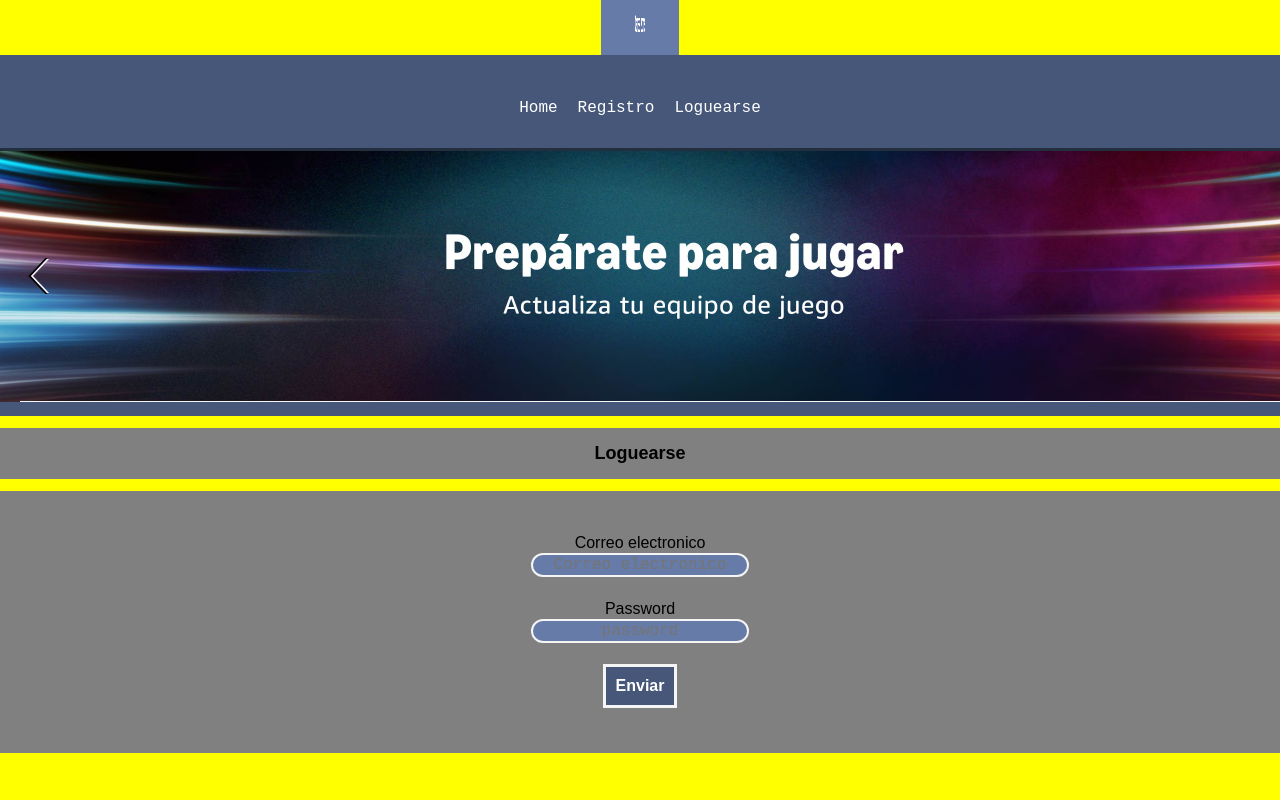
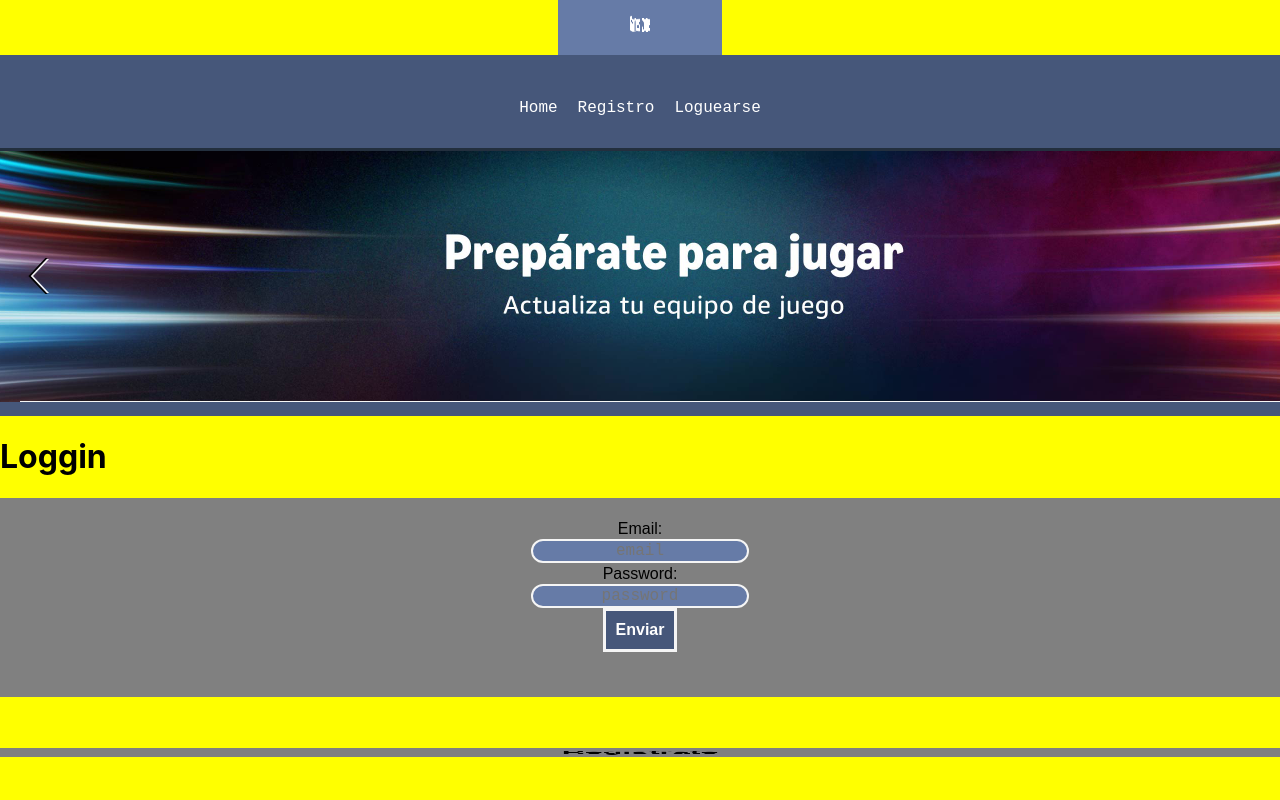
Before and after one commit to EzeMoreira/my-app, a React (Create React App) app: page / in a window 1280 px wide. Shown: the top 800 px of the page. Built offline with nearby package versions, Linux system fonts and the light colour scheme.

Commit message:
ultimos cambios realizados a la app

```diff
--- a/src/components/BarraNav.jsx
+++ b/src/components/BarraNav.jsx
@@ -1,19 +1,19 @@
-import React from "react";
-import './BarraNav.css';
+// import React from "react";
+// import './BarraNav.css';
 
-function BarraNav(){
+// function BarraNav(){
 
-    return(
-        <div>
-            <nav>
-                <ul>
-                    <li><a href="#">Inicio</a></li>
-                    <li><a href="/register">Registro</a></li>
-                    <li><a href="/login">Login</a></li>
-                </ul>
-            </nav>
-        </div>
-    );
-}
+//     return(
+//         <div>
+//             <nav>
+//                 <ul>
+//                     <li><a href="#">Inicio</a></li>
+//                     <li><a href="/register">Registro</a></li>
+//                     <li><a href="/login">Login</a></li>
+//                 </ul>
+//             </nav>
+//         </div>
+//     );
+// }
 
-export default BarraNav;
+// export default BarraNav;
--- a/src/paginas/Loguearse.jsx
+++ b/src/paginas/Loguearse.jsx
@@ -3,24 +3,40 @@ import React from "react";
 function Loguearse() {
 
     return(
-        <>
-        <h1 class="login">Loguearse</h1>
-        <div>
+
+        <div className="registro">
+            <h1>Loggin</h1>
             <form action="#" method="GET">
-                <label> <br/>
-                    Correo electronico <br/>
-                    <input type="email" name="email" placeholder="Correo electronico" required/>
-                </label> <br/>
-                <label> <br/>
-                    Password
-                    </label> <br/>
+                    <label>
+                        Email:
+                    </label><br />
+                    <input type="email" name="email" required placeholder="email"/><br />
+                    <label>
+                        Password:
+                    </label><br />
                     <input type="password" name="password" placeholder="password" required />
-                    <br/>  <br/>
-                    <button id="botonComprar" type="submit">Enviar</button>
-            </form>
+                    <br />
+                    <button type="submit" id="botonComprar" >Enviar</button><br />
+                </form>
         </div>
-        </>
     );
 }
 
 export default Loguearse;
+
+
+ // <h1 class="login">Loguearse</h1>
+        // <div>
+        //     <form action="#" method="GET">
+        //         <label> <br/>
+        //             Correo electronico <br/>
+        //             <input type="email" name="email" placeholder="Correo electronico" required/>
+        //         </label> <br/>
+        //         <label> <br/>
+        //             Password
+        //             </label> <br/>
+        //             <input type="password" name="password" placeholder="password" required />
+        //             <br/>  <br/>
+        //             <button id="botonComprar" type="submit">Enviar</button>
+        //     </form>
+        // </div>
--- a/src/paginas/Registro.jsx
+++ b/src/paginas/Registro.jsx
@@ -4,9 +4,9 @@ function Registro(){
 
     return(
         <>
-            <h1 class="formulario">Registrate para novedades</h1>
-        <div>
-        <form action="#" method="GET">
+            <h1 class="formulario">Registrate</h1>
+            <div className="registro">
+                <form action="#" method="GET">
                 <label>
                     Nombre completo: <br/>
                     <input type="text" name="name" placeholder="Nombre Completo"required/>
--- a/src/paginas/home.jsx
+++ b/src/paginas/home.jsx
@@ -1,11 +1,10 @@
 import React from "react";
-import BarraNav from "../components/BarraNav";
 import Productos from "../components/Productos";
 
 function Home() {
     return(
         <div>
-            <BarraNav/>
+            <h1>Productos</h1>
             <Productos/>
         </div>
     );
--- a/src/servicios/ProductoServicio.jsx
+++ b/src/servicios/ProductoServicio.jsx
@@ -1,8 +1,3 @@
-import React from "react";
-
-export function getAllProductos(){
-
-    let id = "Iphone";
-
-    return fetch(`https://api.mercadolibre.com/sites/MLA/search?q=${id}`).then(res=>res.json());
+export function getAllProductos(buscar){
+    return fetch(`https://api.mercadolibre.com/sites/MLA/search?q=${buscar}`).then(res=>res.json())
 }
```
Also changed, not shown: src/components/Producto.css (+10 -0 lines).
